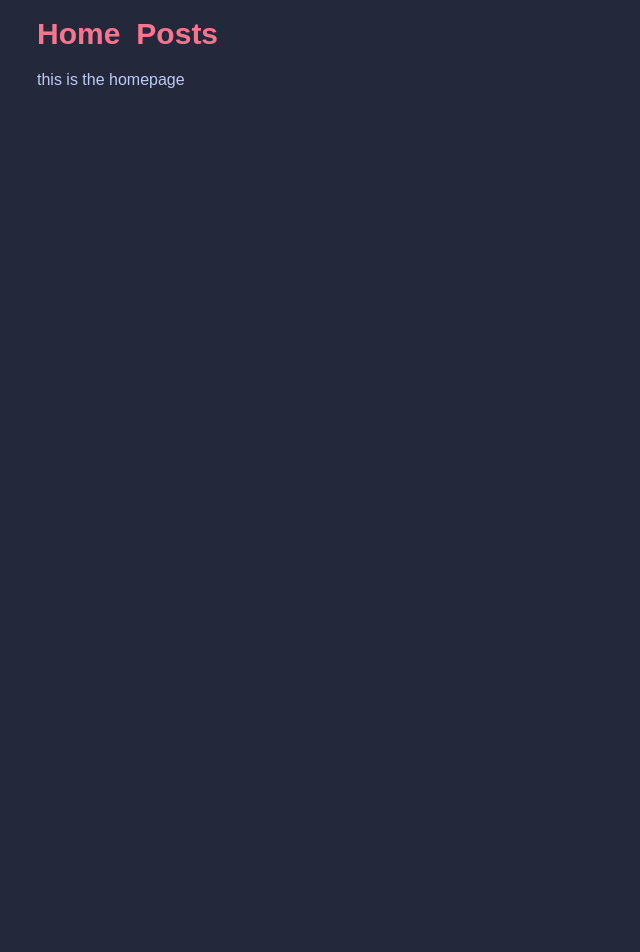
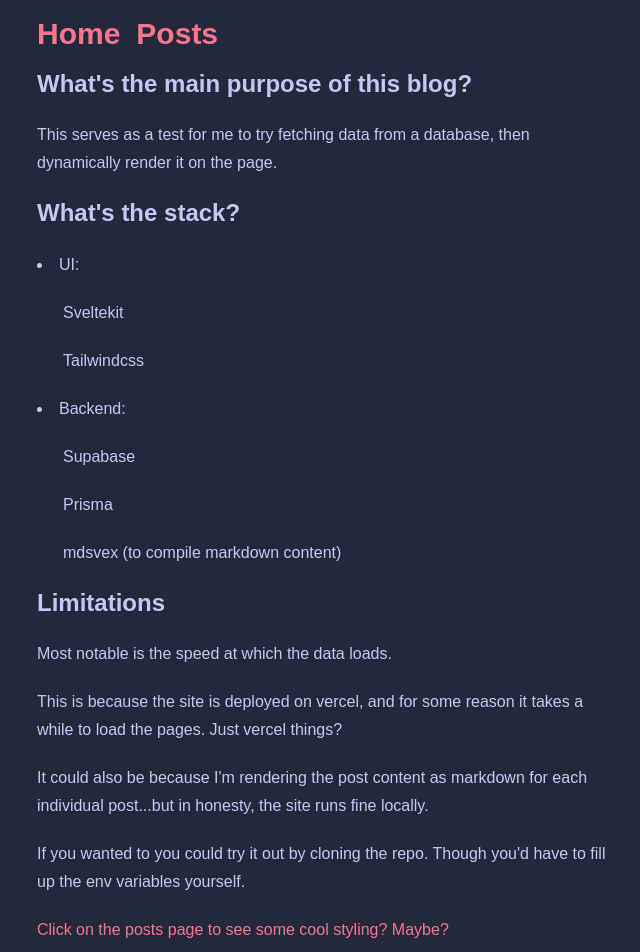
Before and after one commit to bhwk/blog, a SvelteKit app: page / in a window 1280 px wide. Shown: the top 952 px of the page, without its empty margins (187-827 px from the left). Before the commit the page ends 800 px from the top, so only its background shows below. Built offline with nearby package versions, Linux system fonts and the light colour scheme.

Commit message:
Add homepage content

```diff
--- a/src/routes/+page.svelte
+++ b/src/routes/+page.svelte
@@ -2,4 +2,39 @@
 </script>
 
 <title>Blog</title>
-<div class="text-content">this is the homepage</div>
+<div class="prose text-content prose-h1:text-2xl prose-h1:text-content">
+	<h1>What's the main purpose of this blog?</h1>
+	<p>
+		This serves as a test for me to try fetching data from a database, then dynamically render it on
+		the page.
+	</p>
+
+	<h1>What's the stack?</h1>
+	<li>
+		UI:
+		<ul>Sveltekit</ul>
+		<ul>Tailwindcss</ul>
+	</li>
+	<li>
+		Backend:
+		<ul>Supabase</ul>
+		<ul>Prisma</ul>
+		<ul>mdsvex (to compile markdown content)</ul>
+	</li>
+	<h1>Limitations</h1>
+	<p>Most notable is the speed at which the data loads.</p>
+	<p>
+		This is because the site is deployed on vercel, and for some reason it takes a while to load the
+		pages. Just vercel things?
+	</p>
+	<p>
+		It could also be because I'm rendering the post content as markdown for each individual
+		post...but in honesty, the site runs fine locally.
+	</p>
+	<p>
+		If you wanted to you could try it out by cloning the repo. Though you'd have to fill up the env
+		variables yourself.
+	</p>
+
+	<p class="text-link">Click on the posts page to see some cool styling? Maybe?</p>
+</div>
```
